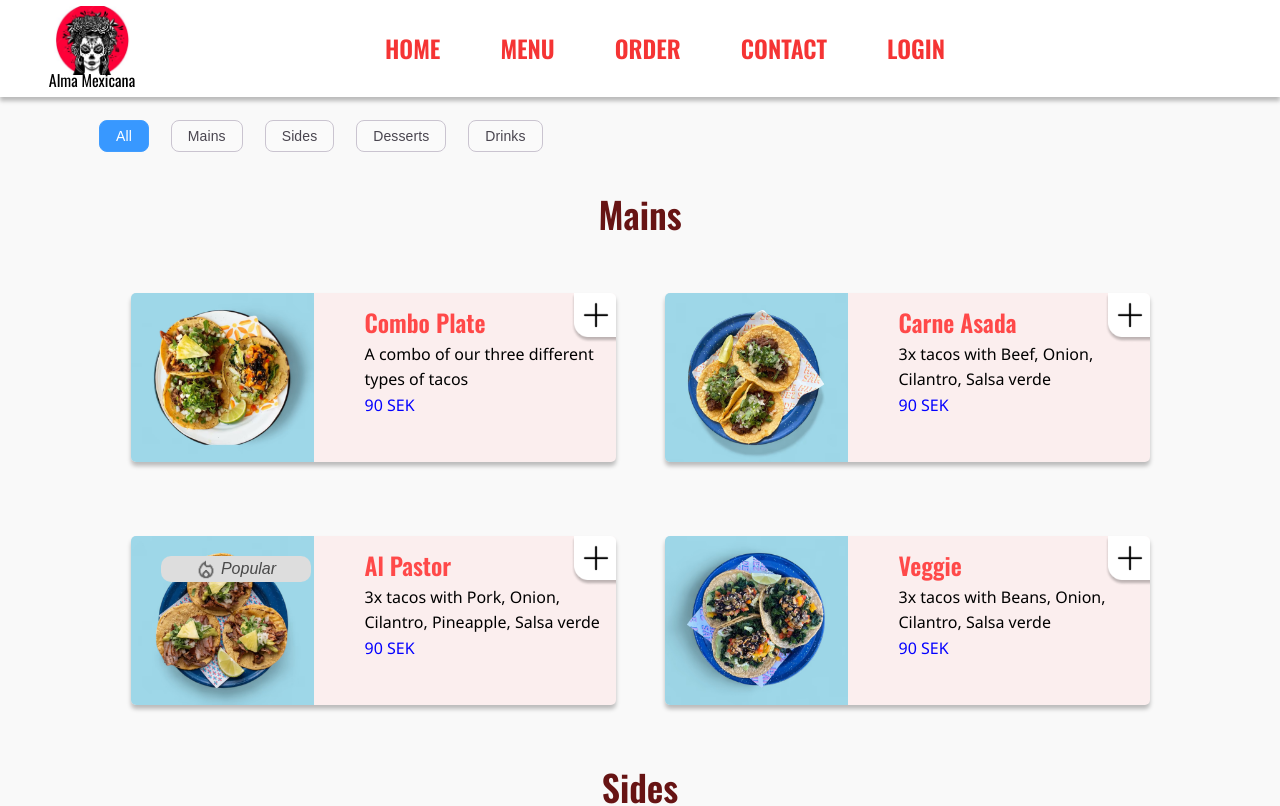
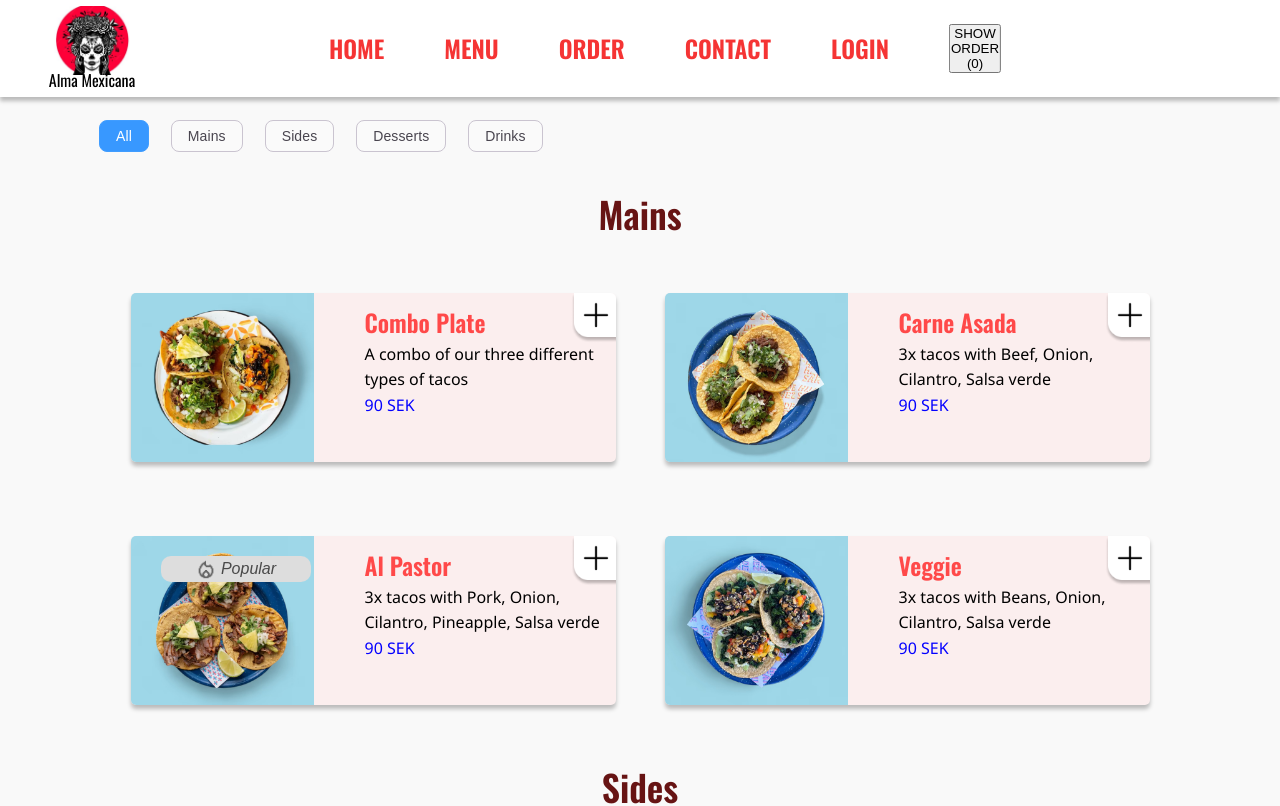
Before and after one commit to gabtdiaz/GR_GabriellaThorisson_SYSM8, a React (Create React App) app: page /order in a window 1280 px wide. Shown: the top 806 px of the page. Built offline with nearby package versions, Linux system fonts and the light colour scheme; data requests are answered from the project's data file.

Commit message:
added cartContext.js, not working yet

```diff
--- a/src/App.js
+++ b/src/App.js
@@ -1,6 +1,6 @@
 import React from "react";
 import { BrowserRouter as Router, Routes, Route } from "react-router-dom";
-// import { CartProvider } from "./context/CartContext";
+import { CartProvider } from "./context/cartContext";
 import Home from "./pages/Home";
 import Menu from "./pages/Menu";
 import Order from "./pages/Order";
@@ -12,7 +12,7 @@ import "./App.css";
 
 function App() {
   return (
-    //<CartProvider>
+    <CartProvider>
       <Router>
         <div className="app">
           <Routes>
@@ -27,7 +27,7 @@ function App() {
           </Routes>
         </div>
       </Router>
-    //</CartProvider>
+    </CartProvider>
   );
 }
 
--- a/src/components/Header.jsx
+++ b/src/components/Header.jsx
@@ -1,11 +1,14 @@
 import React, { useState } from "react";
 import { useNavigate } from "react-router-dom";
+import { useCart } from "../context/cartContext";
 import "../css/Header.css"; // Separat css för header
 
 const Header = () => {
-  // State för att hålla koll om mobilmenyn är öppen lr stängd
+  // State för att hålla koll om mobilmenyn är öppen eller stängd
   const [menuOpen, setMenuOpen] = useState(false);
-  const [orderUpdated, setOrderUpdated] = useState(false);
+
+  // Använd cart context istället för localStorage direkt
+  const { hasItems, getTotalItems } = useCart();
 
   const navigate = useNavigate();
 
@@ -14,7 +17,7 @@ const Header = () => {
   };
 
   const handleNavigation = (path) => {
-    setMenuOpen(!menuOpen); // Byter från true till false eller tvärtom
+    setMenuOpen(false); // Stäng menyn när man navigerar
     navigate(path); // Navigerar till den valda sidan
   };
 
@@ -47,9 +50,22 @@ const Header = () => {
         <div className="sign-in" onClick={() => handleNavigation("/")}>
           LOGIN
         </div>
+
+        {/* Mobil version av cart-knappen - visas i menyn */}
+        <button
+          className={`show-order-btn-mobile ${!hasItems() ? "hidden" : ""}`}
+          onClick={() => handleNavigation("/cart")}
+        >
+          SHOW ORDER ({getTotalItems()})
+        </button>
       </div>
-      <button className="show-order-btn" onClick={() => navigate("/cart")}>
-        SHOW ORDER
+
+      {/* Desktop version av cart-knappen - till höger om navbar */}
+      <button
+        className={`show-order-btn ${!hasItems() ? "hidden" : ""}`}
+        onClick={() => navigate("/cart")}
+      >
+        SHOW ORDER ({getTotalItems()})
       </button>
     </div>
   );
--- a/src/components/MenuItemModal.jsx
+++ b/src/components/MenuItemModal.jsx
@@ -1,8 +1,12 @@
 import React, { useState } from "react";
+import { useCart } from "../context/cartContext"; // Import cart context
 import "../css/MenuItemModal.css";
 
-const MenuItemModal = ({ isOpen, onClose, item }) => {
+const MenuItemModal = ({ isOpen, onClose, item, onAddToCart }) => {
   const [quantity, setQuantity] = useState(1);
+
+  // Använd cart context
+  const { addToCart } = useCart();
 
   // Stäng modal när man klickar utanför
   const handleOverlayClick = (e) => {
@@ -23,11 +27,23 @@ const MenuItemModal = ({ isOpen, onClose, item }) => {
     }
   };
 
-  // Lägg till i cart och stäng modal
-  const addToCart = () => {
-    console.log(`Added ${quantity} ${item?.name} to cart`);
+  // Lägg till i cart och stäng modal - NU MED RIKTIG FUNKTIONALITET
+  const handleAddToCart = () => {
+    if (!item) return;
+
+    // Lägg till i cart via context
+    addToCart(item, quantity);
+
+    console.log(`Added ${quantity} ${item.name} to cart`);
+
+    // Anropa onAddToCart callback om den finns (från Order.jsx)
+    if (onAddToCart) {
+      onAddToCart(item, quantity);
+    }
+
+    // Stäng modal och reset quantity
     onClose();
-    setQuantity(1); // Reset kvantitet
+    setQuantity(1);
   };
 
   // Visa inte modal om den inte är öppen
@@ -83,6 +99,10 @@ const MenuItemModal = ({ isOpen, onClose, item }) => {
                     viewBox="0 0 30 31"
                     fill="none"
                     xmlns="http://www.w3.org/2000/svg"
+                    style={{
+                      cursor: quantity > 1 ? "pointer" : "not-allowed",
+                      opacity: quantity > 1 ? 1 : 0.5,
+                    }}
                   >
                     <path
                       d="M10 14.25C9.30964 14.25 8.75 14.8096 8.75 15.5C8.75 16.1904 9.30964 16.75 10 16.75H20C20.6904 16.75 21.25 16.1904 21.25 15.5C21.25 14.8096 20.6904 14.25 20 14.25H10Z"
@@ -108,6 +128,7 @@ const MenuItemModal = ({ isOpen, onClose, item }) => {
                     viewBox="0 0 30 31"
                     fill="none"
                     xmlns="http://www.w3.org/2000/svg"
+                    style={{ cursor: "pointer" }}
                   >
                     <path
                       d="M15 9.25C15.6904 9.25 16.25 9.80964 16.25 10.5V14.25H20C20.6904 14.25 21.25 14.8096 21.25 15.5C21.25 16.1904 20.6904 16.75 20 16.75H16.25V20.5C16.25 21.1904 15.6904 21.75 15 21.75C14.3096 21.75 13.75 21.1904 13.75 20.5V16.75H10C9.30964 16.75 8.75 16.1904 8.75 15.5C8.75 14.8096 9.30964 14.25 10 14.25H13.75V10.5C13.75 9.80964 14.3096 9.25 15 9.25Z"
@@ -123,9 +144,11 @@ const MenuItemModal = ({ isOpen, onClose, item }) => {
                 </div>
               </div>
 
-              {/* Add to cart knapp */}
-              <div className="addtocart-btn" onClick={addToCart}>
-                <div className="add-to-cart">Add to cart</div>
+              {/* Add to cart knapp - NU MED RIKTIG FUNKTIONALITET */}
+              <div className="addtocart-btn" onClick={handleAddToCart}>
+                <div className="add-to-cart">
+                  Add {quantity > 1 ? `${quantity} ` : ""}to cart
+                </div>
               </div>
             </div>
           </div>
@@ -134,7 +157,6 @@ const MenuItemModal = ({ isOpen, onClose, item }) => {
         {/* Info-sektion (titel, beskrivning, pris) */}
         <div className="frame-33">
           <div className="frame-21-modal">
-            {/* Rätt klassnamn för dish name */}
             <div className="dish-name-modal">{item?.name || "Combo plate"}</div>
 
             <div className="frame-19-modal">
@@ -147,7 +169,15 @@ const MenuItemModal = ({ isOpen, onClose, item }) => {
 
             <div className="frame-20-modal">
               {/* Rätt klassnamn för dish price */}
-              <div className="dish-price-modal">{item?.price || "90"} SEK</div>
+              <div className="dish-price-modal">
+                {quantity > 1 && (
+                  <>
+                    {item?.price || "90"} SEK × {quantity} ={" "}
+                    <strong>{(item?.price || 90) * quantity} SEK</strong>
+                  </>
+                )}
+                {quantity === 1 && <>{item?.price || "90"} SEK</>}
+              </div>
             </div>
           </div>
         </div>
--- /dev/null
+++ b/src/context/cartContext.js
@@ -0,0 +1,150 @@
+// src/contexts/CartContext.js
+import React, { createContext, useContext, useState, useEffect } from "react";
+
+// Skapa Context
+const CartContext = createContext();
+
+// Custom hook för att använda cart context
+export const useCart = () => {
+  const context = useContext(CartContext);
+  if (!context) {
+    throw new Error("useCart must be used within a CartProvider");
+  }
+  return context;
+};
+
+// Cart Provider component
+export const CartProvider = ({ children }) => {
+  const [cartItems, setCartItems] = useState([]);
+  const [loading, setLoading] = useState(true);
+
+  // Ladda cart från localStorage när app startar
+  useEffect(() => {
+    const loadCart = () => {
+      try {
+        const savedCart = localStorage.getItem("cartItems");
+        if (savedCart) {
+          setCartItems(JSON.parse(savedCart));
+        }
+      } catch (error) {
+        console.error("Error loading cart from localStorage:", error);
+        setCartItems([]);
+      } finally {
+        setLoading(false);
+      }
+    };
+
+    loadCart();
+  }, []);
+
+  // Spara cart till localStorage när den ändras
+  useEffect(() => {
+    if (!loading) {
+      try {
+        localStorage.setItem("cartItems", JSON.stringify(cartItems));
+        // Trigga event för Header-komponenten
+        window.dispatchEvent(new Event("cartUpdated"));
+      } catch (error) {
+        console.error("Error saving cart to localStorage:", error);
+      }
+    }
+  }, [cartItems, loading]);
+
+  // Lägg till item i cart
+  const addToCart = (item, quantity = 1, customizations = {}) => {
+    setCartItems((prevItems) => {
+      // Kolla om exakt samma item redan finns (med samma customizations)
+      const existingItemIndex = prevItems.findIndex(
+        (cartItem) =>
+          cartItem.id === item.id &&
+          JSON.stringify(cartItem.customizations) ===
+            JSON.stringify(customizations)
+      );
+
+      if (existingItemIndex >= 0) {
+        // Öka quantity på befintligt item
+        const updatedItems = [...prevItems];
+        updatedItems[existingItemIndex] = {
+          ...updatedItems[existingItemIndex],
+          quantity: updatedItems[existingItemIndex].quantity + quantity,
+        };
+        return updatedItems;
+      } else {
+        // Lägg till som nytt item
+        const newItem = {
+          id: item.id,
+          name: item.name,
+          price: item.price,
+          image: item.image,
+          category: item.category,
+          quantity: quantity,
+          customizations: customizations,
+          addedAt: Date.now(), // För att ha unik identifierare om behövs
+        };
+        return [...prevItems, newItem];
+      }
+    });
+  };
+
+  // Ta bort item från cart
+  const removeFromCart = (itemIndex) => {
+    setCartItems((prevItems) =>
+      prevItems.filter((_, index) => index !== itemIndex)
+    );
+  };
+
+  // Uppdatera quantity för ett item
+  const updateQuantity = (itemIndex, newQuantity) => {
+    if (newQuantity <= 0) {
+      removeFromCart(itemIndex);
+      return;
+    }
+
+    setCartItems((prevItems) => {
+      const updatedItems = [...prevItems];
+      updatedItems[itemIndex] = {
+        ...updatedItems[itemIndex],
+        quantity: newQuantity,
+      };
+      return updatedItems;
+    });
+  };
+
+  // Töm hela varukorgen
+  const clearCart = () => {
+    setCartItems([]);
+  };
+
+  // Beräkna totalpris
+  const getTotalPrice = () => {
+    return cartItems.reduce(
+      (total, item) => total + item.price * item.quantity,
+      0
+    );
+  };
+
+  // Räkna totalt antal items
+  const getTotalItems = () => {
+    return cartItems.reduce((total, item) => total + item.quantity, 0);
+  };
+
+  // Kolla om cart har items
+  const hasItems = () => {
+    return cartItems.length > 0;
+  };
+
+  // Värden som ska vara tillgängliga för alla komponenter
+  const value = {
+    cartItems,
+    loading,
+    addToCart,
+    removeFromCart,
+    updateQuantity,
+    clearCart,
+    getTotalPrice,
+    getTotalItems,
+    hasItems,
+  };
+
+  return <CartContext.Provider value={value}>{children}</CartContext.Provider>;
+};
--- a/src/pages/Order.jsx
+++ b/src/pages/Order.jsx
@@ -3,6 +3,7 @@ import Header from "../components/Header";
 import Footer from "../components/Footer";
 import MenuItem from "../components/MenuItem";
 import MenuItemModal from "../components/MenuItemModal";
+import { useCart } from "../context/cartContext";
 import "../css/Order.css";
 
 // Filter knappar för att visa olika kategorier
@@ -52,6 +53,9 @@ const CategorySection = ({ title, items, onAddItem, onCardClick }) => {
 
 // Huvudkomponenten för Order-sidan
 const Order = () => {
+  // Använd cart context istället för lokal state
+  const { addToCart } = useCart();
+
   // Vilken filter som är aktiv
   const [activeFilter, setActiveFilter] = useState("All");
 
@@ -104,10 +108,21 @@ const Order = () => {
     fetchMenuData();
   }, []);
 
-  // När man klickar på plus-knappen
+  // När man klickar på plus-knappen - öppna modal istället
   const handleAddItem = (itemId) => {
-    console.log(`Adding item ${itemId} to cart`);
-    // Här kan du lägga till item i shopping cart
+    // Hitta itemet i menuData
+    const allItems = [
+      ...menuData.Mains,
+      ...menuData.Sides,
+      ...menuData.Desserts,
+      ...menuData.Drinks,
+    ];
+
+    const item = allItems.find((menuItem) => menuItem.id === itemId);
+
+    if (item) {
+      handleCardClick(item); // Öppna modal istället för att lägga till direkt
+    }
   };
 
   // När man klickar på hela kortet - öppna modal
@@ -120,6 +135,13 @@ const Order = () => {
   const closeModal = () => {
     setIsModalOpen(false);
     setSelectedItem(null);
+  };
+
+  // Funktion för att lägga till item från modal (kan ha custom options)
+  const handleAddFromModal = (item, quantity = 1, customizations = {}) => {
+    addToCart(item, quantity, customizations);
+    console.log(`Added ${item.name} (x${quantity}) to cart from modal`);
+    closeModal();
   };
 
   // Visa loading meddelande
@@ -209,6 +231,7 @@ const Order = () => {
         isOpen={isModalOpen}
         onClose={closeModal}
         item={selectedItem}
+        onAddToCart={handleAddFromModal}
       />
     </div>
   );
```
Lines whose indentation alone changed are shown as unchanged.
